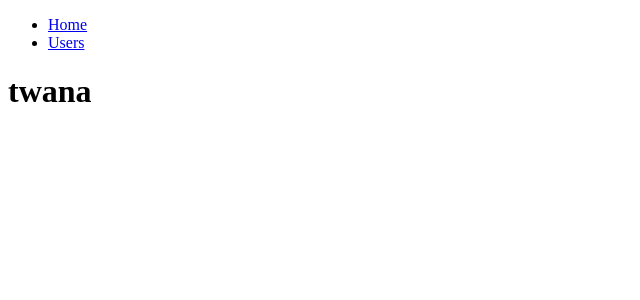
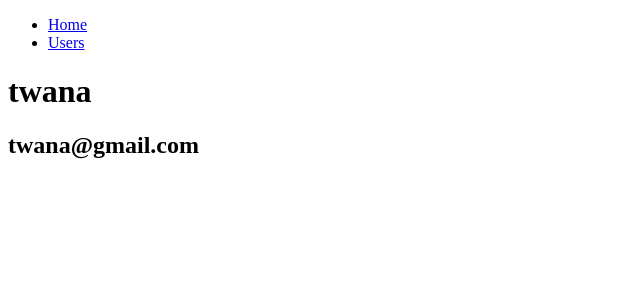
Before and after one commit to Twana9/training-react, a React (Vite) app: page /users/1 in a window 1280 px wide. Shown: the top 300 px of the page, without its empty margins (0-640 px from the left). Built offline with nearby package versions, Linux system fonts and the light colour scheme.

Commit message:
added properties

```diff
--- a/src/PagesTwo/User.jsx
+++ b/src/PagesTwo/User.jsx
@@ -4,5 +4,16 @@ import { users } from "./usersData";
 export function User() {
   const { id } = useParams();
   const user = users.find((user) => user.id === parseInt(id));
-  return <>{user ? <h1>{user.user}</h1> : <p>User not found</p>}</>;
+  return (
+    <>
+      {user ? (
+        <div>
+          <h1>{user.user}</h1>
+          <h2>{user.email}</h2>
+        </div>
+      ) : (
+        <p>User not found</p>
+      )}
+    </>
+  );
 }
--- a/src/PagesTwo/usersData.js
+++ b/src/PagesTwo/usersData.js
@@ -1,5 +1,5 @@
 export const users = [
-  { id: 1, user: "twana" },
-  { id: 2, user: "mhammad" },
-  { id: 3, user: "soran" },
+  { id: 1, user: "twana", email: "twana@gmail.com" },
+  { id: 2, user: "mhammad", email: "mhammad@gmail.com" },
+  { id: 3, user: "soran", email: "soran@gmail.com" },
 ];
```
